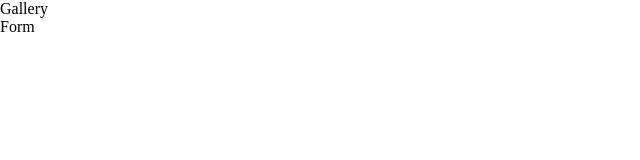
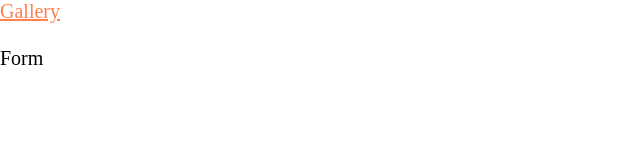
Before and after one commit to Kateryna-Ivanova/goit-js-hw-09, a website built with Vite: page src/index.html in a window 1280 px wide. Shown: the whole page, without its empty margins (0-640 px from the left). Built offline with nearby package versions, Linux system fonts and the light colour scheme.

Commit message:
add hover link

```diff
--- a/src/css/style.css
+++ b/src/css/style.css
@@ -8,6 +8,15 @@ body {
   width: 100%;
   height: 100%;
 }
+
+.home-link {
+  font-size: 50px;
+}
+.home-link:hover{
+  color: coral;
+  text-decoration: underline;
+}
+
 .gallery {
   display: flex;
   justify-content: center;
--- a/src/index.html
+++ b/src/index.html
@@ -13,8 +13,8 @@
 <body>
 
   <ul>
-    <li><a href="./01-gallery.html">Gallery</a></li>
-    <li><a href="./02-form.html">Form</a></li>
+    <li><a class="home-link" href="./01-gallery.html">Gallery</a></li>
+    <li><a class="home-link" href="./02-form.html">Form</a></li>
   </ul>
 
 
```
